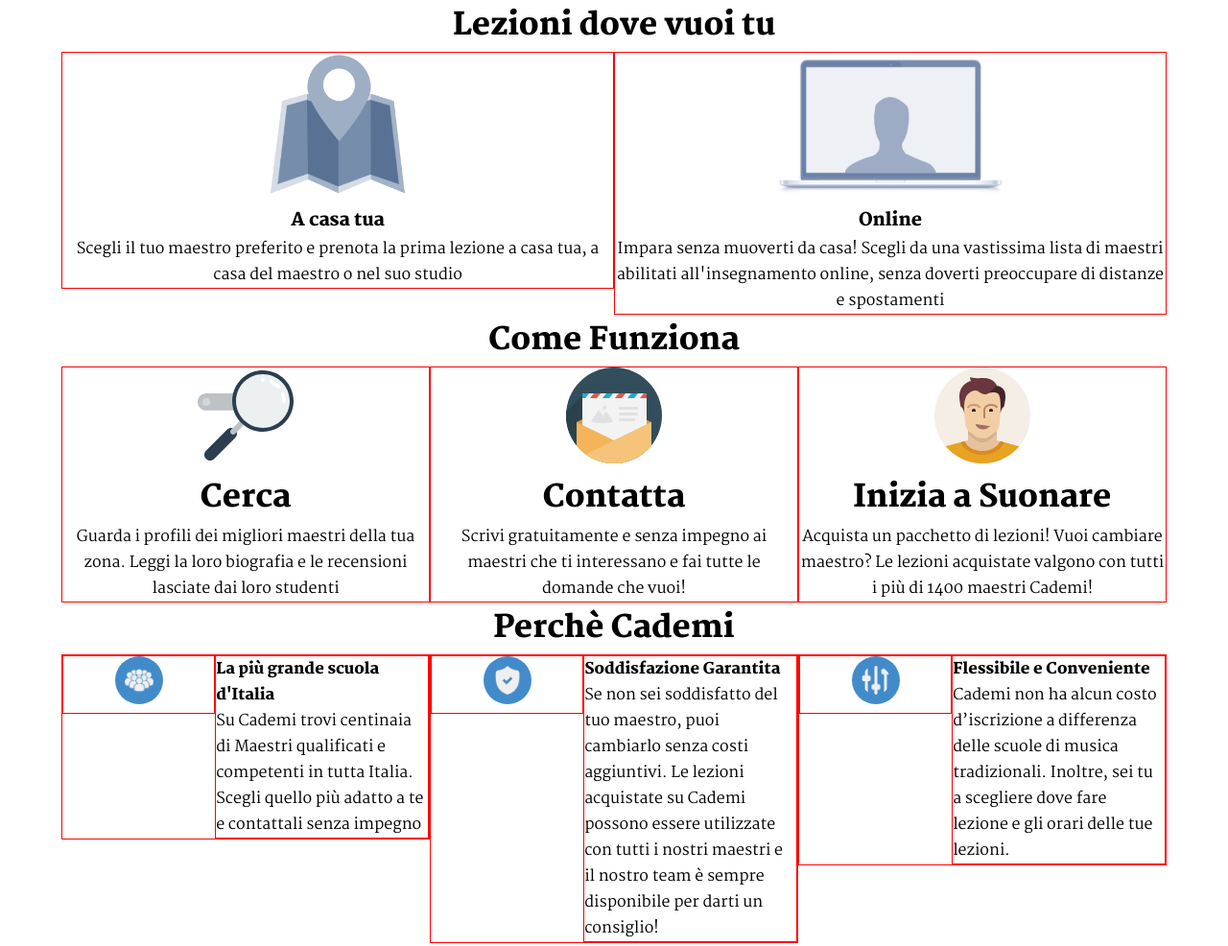
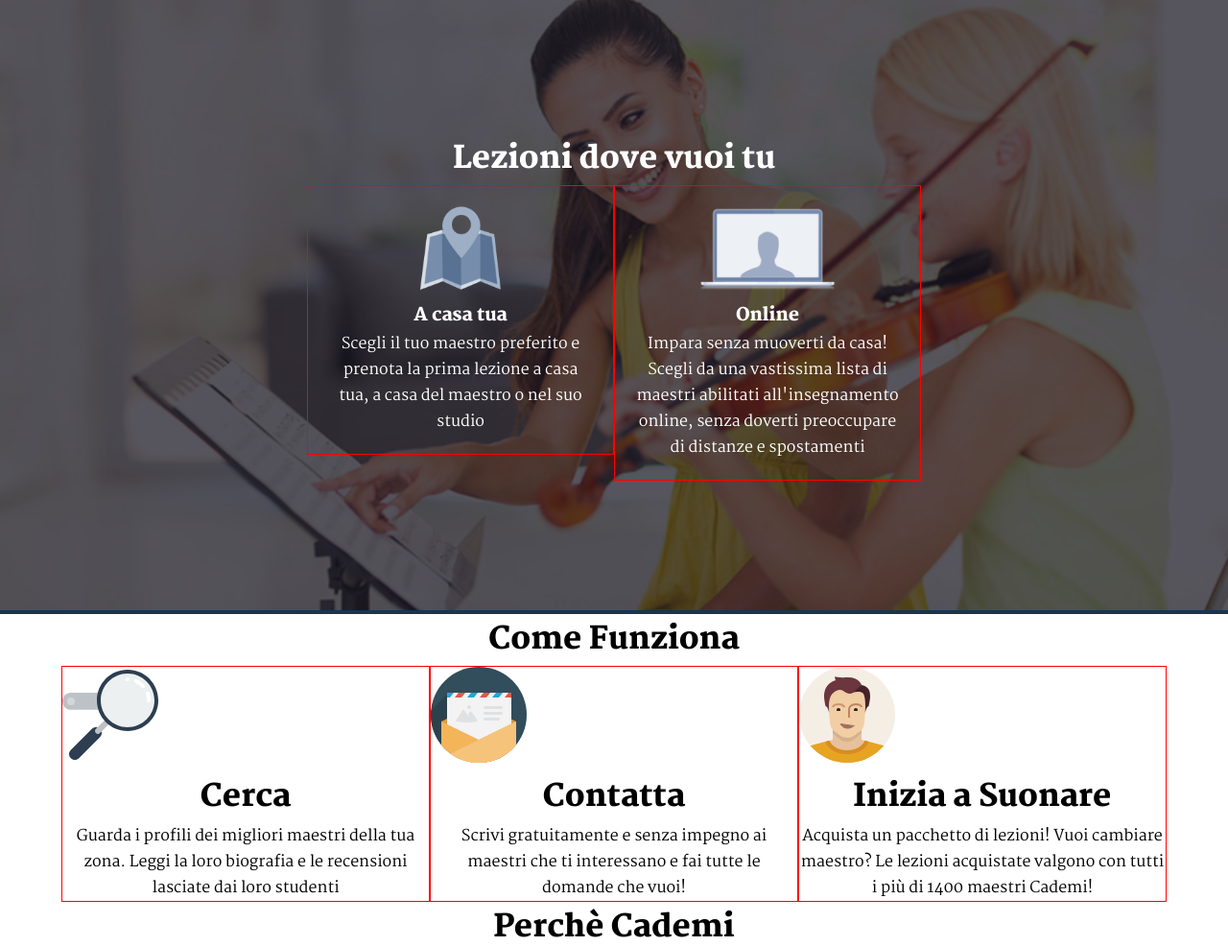
Before and after one commit to MartinaRia/html-css-resp-wannabe-12bool, a plain HTML site: page index.html in a window 1280 px wide. Shown: the top 986 px of the page at 96% size. Drawn offline with Linux system fonts and the light colour scheme.

Commit message:
Prima bozza - da modificare

```diff
--- a/index.html
+++ b/index.html
@@ -9,7 +9,8 @@
   </head>
   <body>
 
-    <section class="fullwdth">
+    <section class="fullwdth" id="primo">
+    <section class="over">
         <section class="container" id="lezioni">
 
           <h2>Lezioni dove vuoi tu</h2>
@@ -28,9 +29,10 @@
 
         </section>
       </section>
+    </section>
 
 
-    <section class="fullwdth">
+    <section class="fullwdth" id="secondo">
       <section class="container" id="steps">
 
         <h2>Come Funziona</h2>
--- a/style.css
+++ b/style.css
@@ -33,23 +33,57 @@
   font-weight: 900;
 }
 
+#primo{
+  background: URL(img/teacher1.jpg);
+  background-size: cover;
+  background-position: center;
+  position: relative;
+}
+
+
+
 
 /* DESKTOP -------------------------------- */
 @media screen and (min-width: 993px) {
+
+  #primo {
+    height: 80vh;
+    border-bottom: solid 4px #2388c2;
+  }
+  .over{
+    width: 100%;
+    height: 80vh;
+    position: absolute;
+    top:0px;
+    left: 0px;
+    background: #171620b8;
+    color: white;
+  }
+
+  #lezioni {
+    position: absolute;
+    top:50%;
+    left:50%;
+    transform: translate(-50%, -50%);
+  }
 
   #lezioni *{
     text-align:center;
   }
 
+  #lezioni .left, #lezioni .right{
+    padding: 20px;
+  }
+
   #lezioni .left img{
-    width: 150px;
+    width: 90px;
   }
 
   #lezioni .right img{
-    height: 150px;
+    height: 90px;
   }
 
-  #steps *{
+  #steps .column *{
     text-align: center;
   }
 
```
Also changed, not shown: img/teacher1.jpg (added), img/teacher2.jpg (added). Lines whose indentation alone changed are shown as unchanged.
